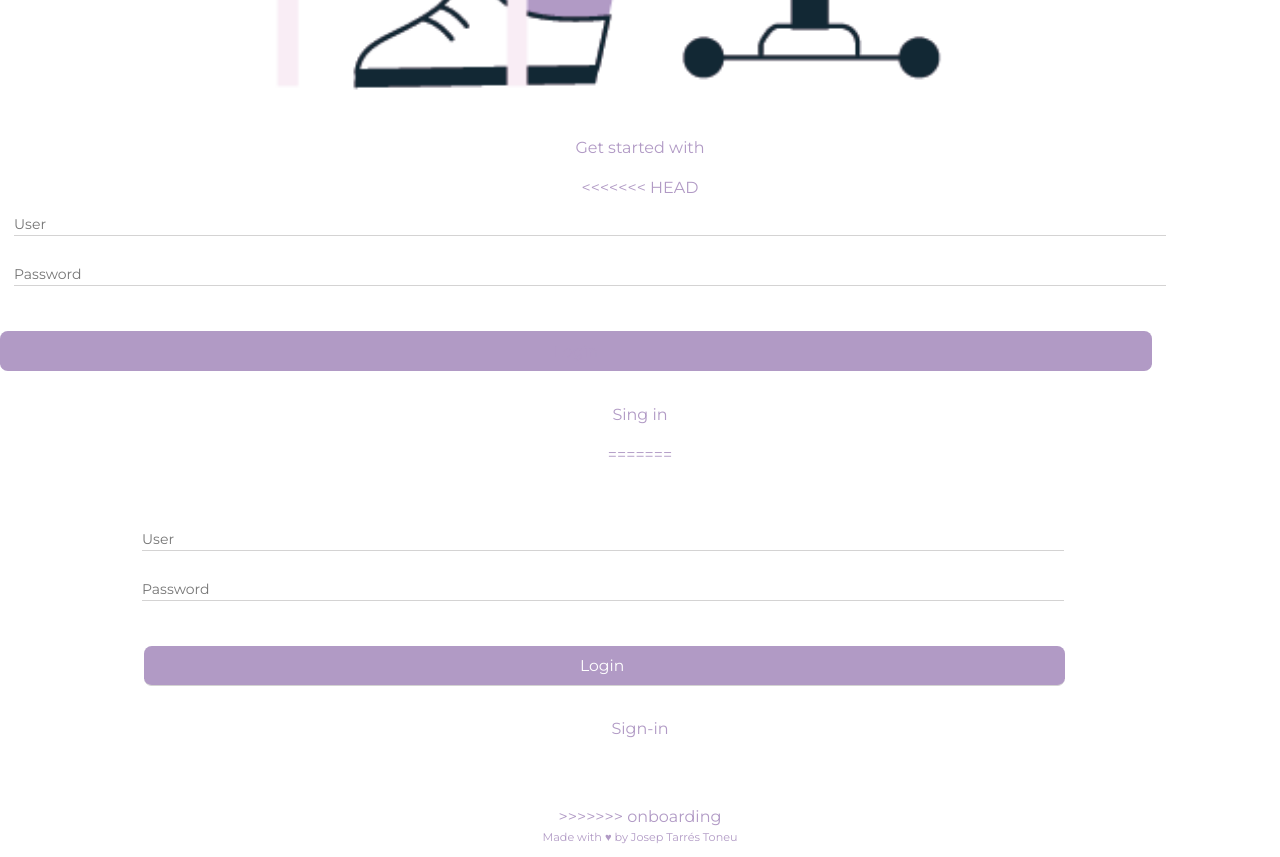
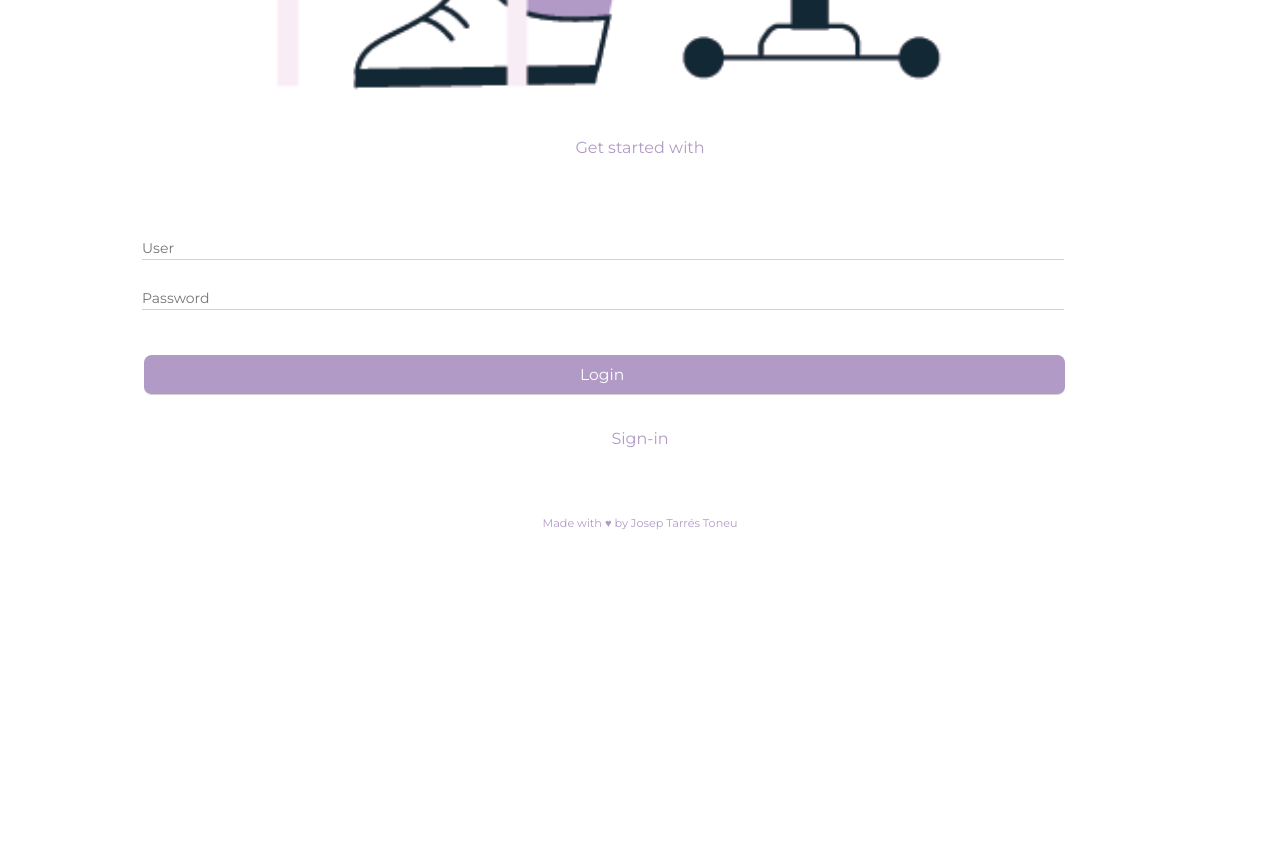
Before and after one commit to joseptarrestoneu/tasklist, a plain HTML site: page onboarding-3.html in a window 1280 px wide. Shown: the part 1160-2017 px from the top of the page. After the commit the page ends 1703 px from the top, so only its background shows below. Drawn offline with nearby package versions, Linux system fonts and the light colour scheme.

Commit message:
Update onboarding

```diff
--- a/onboarding-3.html
+++ b/onboarding-3.html
@@ -16,14 +16,6 @@
         <img src="./img/gallery/fulls/onboarding3.png" alt="">
         <div class="text">
             <p>Get started with</p>
-<<<<<<< HEAD
-            <div class="login">
-                <input type="text" placeholder="User">
-                <input type="password" placeholder="Password">
-                <span class="button"><a href="principal.html">Login</a></span>
-                <p class="next"><a href="#">Sing in</a></p>
-            </div>
-=======
             <form class="login">
                 <input type="text" name="" placeholder="User">
                 <input type="password" name="" placeholder="Password">
@@ -36,7 +28,6 @@
                 <input type="password" name="password" placeholder="Password">
                 <input type="submit" class="button buttonSignin" value="Sign In">
             </form>
->>>>>>> onboarding
         </div>
         <a href="https://joseptarrestoneu.es" class="logo"><span>Made with <span>&#9829;</span> by Josep Tarrés Toneu</span></a>
     </div>
```
